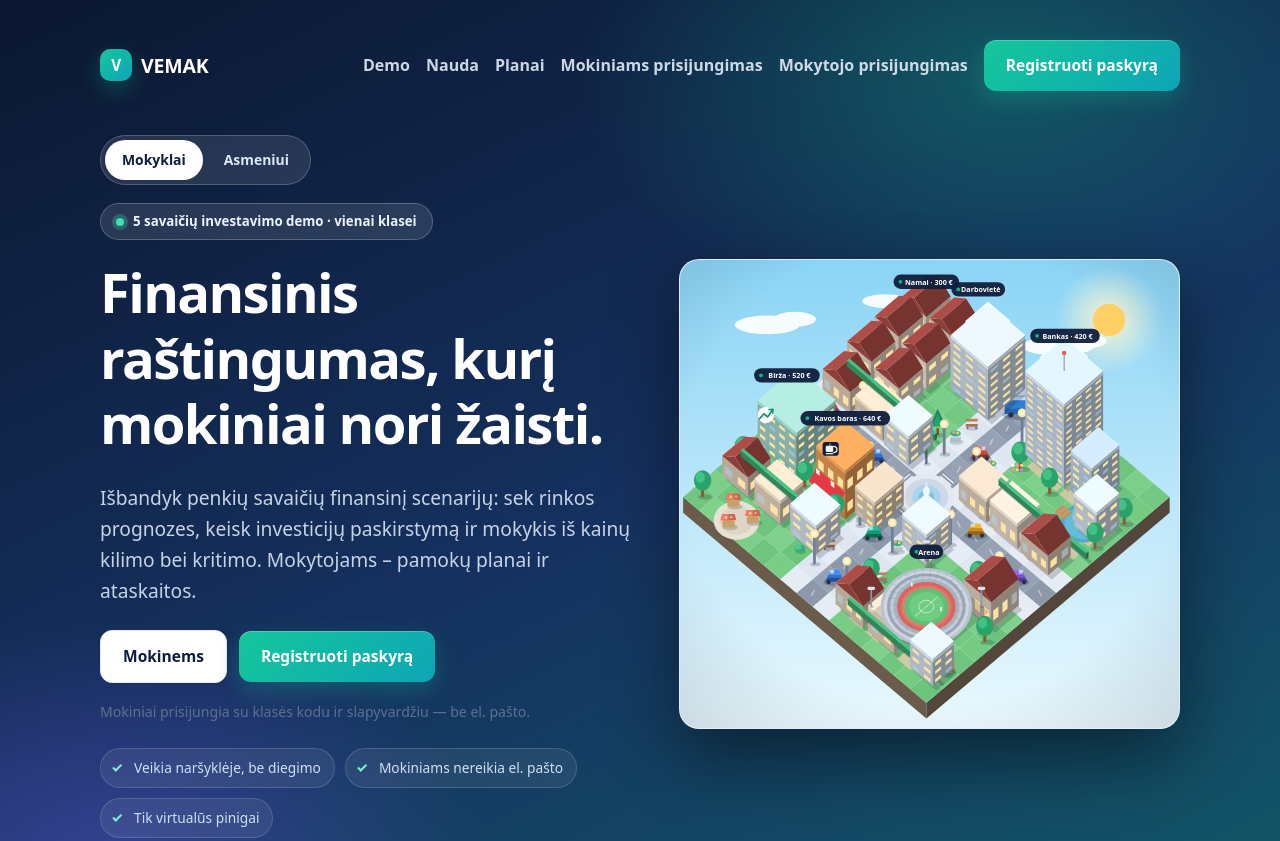
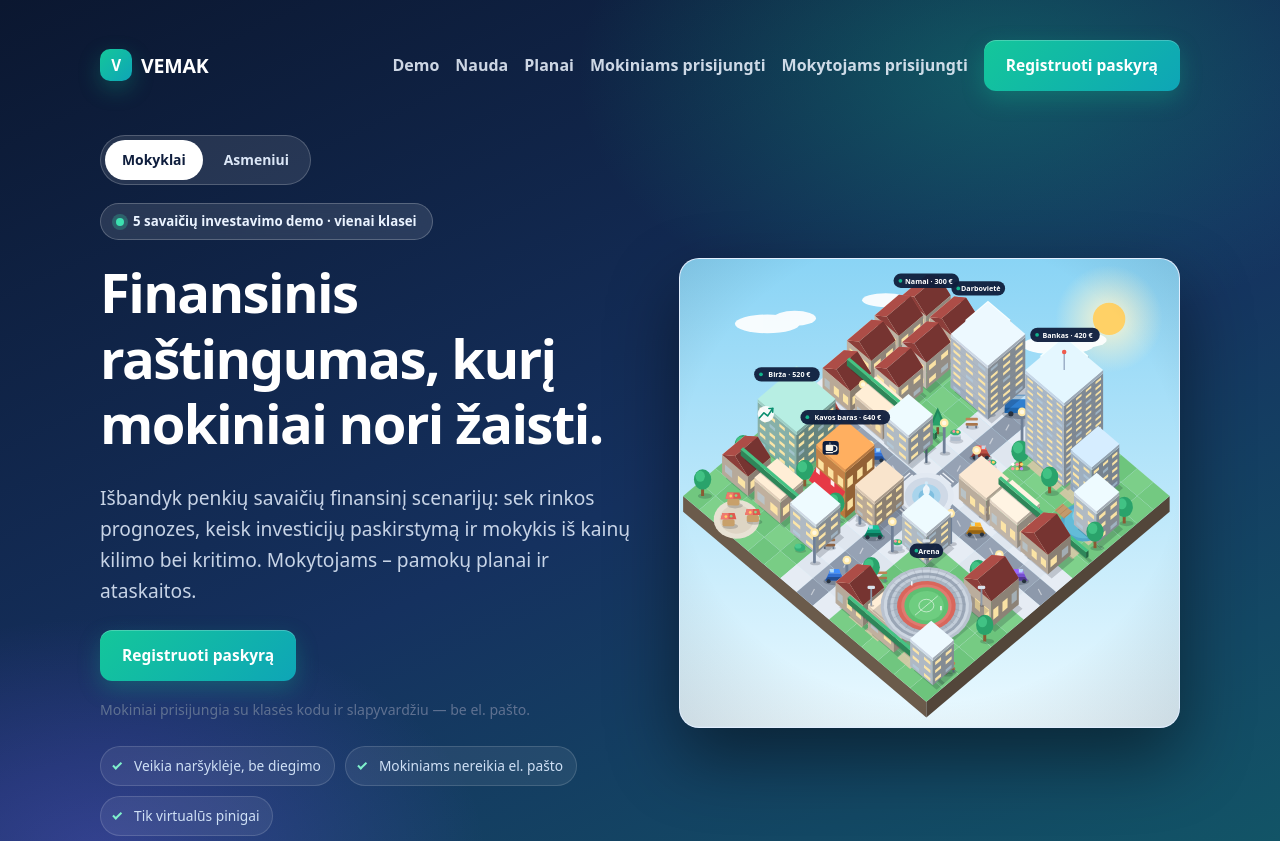
Before and after one commit to Ox380/Vemak, a website with bundled scripts: page app/public/index.html in a window 1280 px wide. Shown: the top 841 px of the page. Built offline with nearby package versions, Linux system fonts and the light colour scheme.

Commit message:
fix: update login labels and registration CTAs

```diff
--- a/app/public/index.html
+++ b/app/public/index.html
@@ -119,7 +119,7 @@ footer .note{color:#9fb0cc}
 <body>
 <header class="hero">
   <div class="wrap">
-    <nav class="nav" id="nav" aria-label="Pagrindinė navigacija"><a class="logo" href="/"><i>V</i>VEMAK</a><span class="sp"></span><a href="#demo">Demo</a><a href="#nauda">Nauda</a><a href="#planai">Planai</a><a href="/play">Mokiniams prisijungimas</a><a href="/teacher">Mokytojo prisijungimas</a><a class="btn" href="/teacher?register=1">Registruoti paskyrą</a></nav>
+    <nav class="nav" id="nav" aria-label="Pagrindinė navigacija"><a class="logo" href="/"><i>V</i>VEMAK</a><span class="sp"></span><a href="#demo">Demo</a><a href="#nauda">Nauda</a><a href="#planai">Planai</a><a href="/play">Mokiniams prisijungti</a><a href="/teacher">Mokytojams prisijungti</a><a class="btn" href="/teacher?register=1">Registruoti paskyrą</a></nav>
     <div class="cols" style="margin-top:30px">
       <div>
         <div class="aud-switch" role="tablist" aria-label="Kam skirta paslauga">
@@ -130,7 +130,7 @@ footer .note{color:#9fb0cc}
         <span class="hero-badge"><span></span>5 savaičių investavimo demo · vienai klasei</span>
         <h1>Finansinis raštingumas, kurį mokiniai nori žaisti.</h1>
         <p class="lead">Išbandyk penkių savaičių finansinį scenarijų: sek rinkos prognozes, keisk investicijų paskirstymą ir mokykis iš kainų kilimo bei kritimo. Mokytojams – pamokų planai ir ataskaitos.</p>
-        <div class="row" style="margin-top:24px;gap:12px"><a class="btn alt" href="/play">Mokinems</a><a class="btn" href="/teacher?register=1">Registruoti paskyrą</a></div>
+        <div class="row" style="margin-top:24px"><a class="btn" href="/teacher?register=1">Registruoti paskyrą</a></div>
         <p class="muted" style="margin-top:18px;font-size:.88rem">Mokiniai prisijungia su klasės kodu ir slapyvardžiu — be el. pašto.</p>
         <ul class="trust">
           <li><i class="ck"></i>Veikia naršyklėje, be diegimo</li>
@@ -208,7 +208,7 @@ footer .note{color:#9fb0cc}
         <li>Pamoka po kiekvieno nuostolio ar prieaugio</li>
         <li>Demo nemokamai, be registracijos</li>
       </ul>
-      <button class="btn" type="button" data-plan="individual">Rezervuoti asmeninį sezoną</button>
+      <button class="btn" type="button" data-plan="individual">Registracija</button>
     </article>
     <article class="plan best">
       <span class="tag">Populiariausia</span>
--- a/app/public/landing.js
+++ b/app/public/landing.js
@@ -118,7 +118,7 @@ const IC = {
 // pasirinkus – taip pats puslapis nesidubliuoja ir išlieka viena tiesos vieta.
 const AUD_MARKUP = {
   individual: {
-    nav: '<a class="logo" href="/"><i>V</i>VEMAK</a><span class="sp"></span><a href="#demo">Demo</a><a href="#nauda">Nauda</a><a href="#planai">Planai</a><a href="#duk">D.U.K.</a><a class="btn" href="#pilotas">Rezervuoti sezoną</a>',
+    nav: '<a class="logo" href="/"><i>V</i>VEMAK</a><span class="sp"></span><a href="#demo">Demo</a><a href="#nauda">Nauda</a><a href="#planai">Planai</a><a href="#duk">D.U.K.</a><a class="btn" href="#pilotas">Registracija</a>',
     heroCopy: `
         <span class="hero-badge"><span></span>5 savaičių investavimo treniruoklis · sau pačiam</span>
         <h1>Išmok investuoti, kol tai dar nekainuoja tikrų pinigų.</h1>
@@ -173,7 +173,7 @@ const AUD_MARKUP = {
     <label for="pr">Kaip žaisi?</label><select id="pr"><option>Sau asmeniškai</option><option>Šeimai</option><option>Dovanai</option><option>Kita</option></select>
     <label for="pm">Žinutė (nebūtina)</label><textarea id="pm" rows="3" maxlength="500"></textarea>
     <label style="display:flex;gap:9px;align-items:flex-start;font-weight:500;margin-top:16px"><input type="checkbox" id="pc" style="width:auto;margin-top:5px" required> Sutinku, kad su manimi susisieuktų dėl asmeninio sezono. Duomenys naudojami tik šiam tikslui.</label>
-    <p class="err" id="perr" role="alert"></p><button class="btn" style="width:100%">Rezervuoti sezoną</button>
+    <p class="err" id="perr" role="alert"></p><button class="btn" style="width:100%">Registracija</button>
   </form>`,
     duk: `
   <div class="sec-h"><h2>Dažni klausimai</h2></div>
```
Also changed, not shown: app/test/audience.test.mjs (+1 -1 lines).
